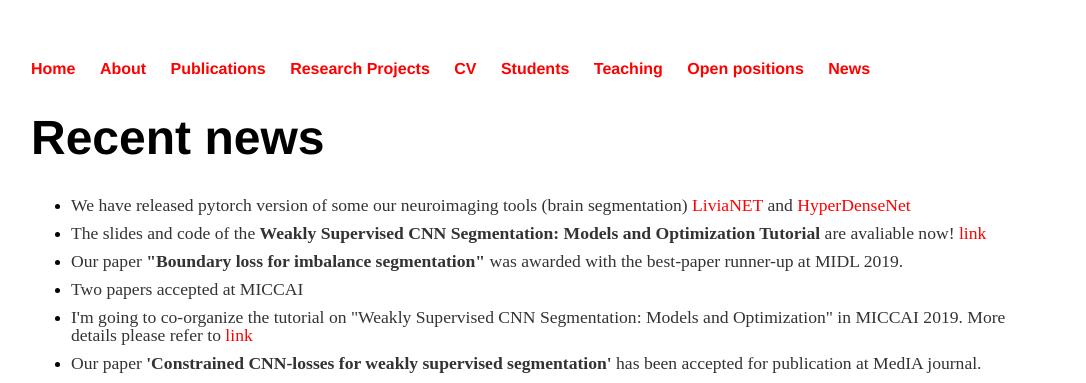
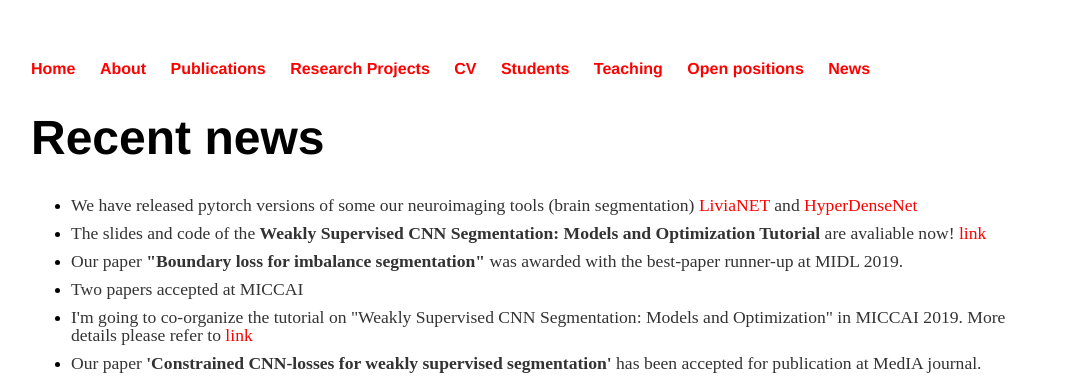
Before and after one commit to josedolz/josedolz.github.io, a Jekyll site: the page built from news/index.html, in a window 1280 px wide. Shown: the top 383 px of the page, without its empty margins (97-1183 px from the left). Built offline with Jekyll 4.4.1, drawn with Linux system fonts in a browser that asks for light colours.

Commit message:
Update index.html

```diff
--- a/news/index.html
+++ b/news/index.html
@@ -5,7 +5,7 @@ title: news
 <div class="blurb">
 	<h1>Recent news</h1>
 	<ul>
-		<li><p1>We  have released pytorch version of some our neuroimaging tools (brain segmentation) <a href="https://github.com/josedolz/LiviaNet_pytorch">LiviaNET</a> and <a href="https://github.com/josedolz/HyperDenseNet_pytorch">HyperDenseNet</a>
+		<li><p1>We  have released pytorch versions of some our neuroimaging tools (brain segmentation) <a href="https://github.com/josedolz/LiviaNet_pytorch">LiviaNET</a> and <a href="https://github.com/josedolz/HyperDenseNet_pytorch">HyperDenseNet</a>
 		<li><p1>The slides and code of the <strong>Weakly Supervised CNN Segmentation: Models and Optimization Tutorial</strong> are avaliable now! <a href="https://github.com/LIVIAETS/miccai_weakly_supervised_tutorial">link</a>
 		<li><p1>Our paper <strong>"Boundary loss for imbalance segmentation"</strong> was awarded with the best-paper runner-up at MIDL 2019. </p1></li>
 		<li><p1>Two papers accepted at MICCAI</p1></li>
```
